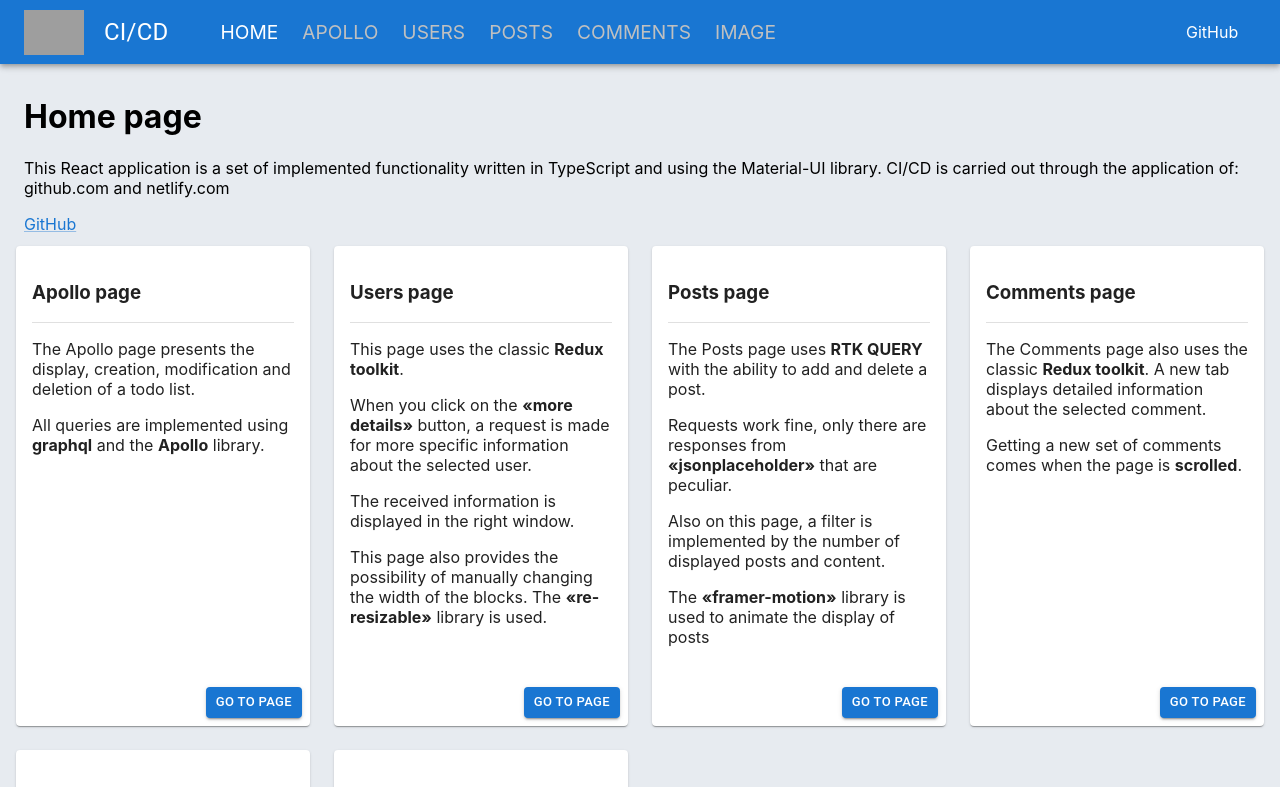
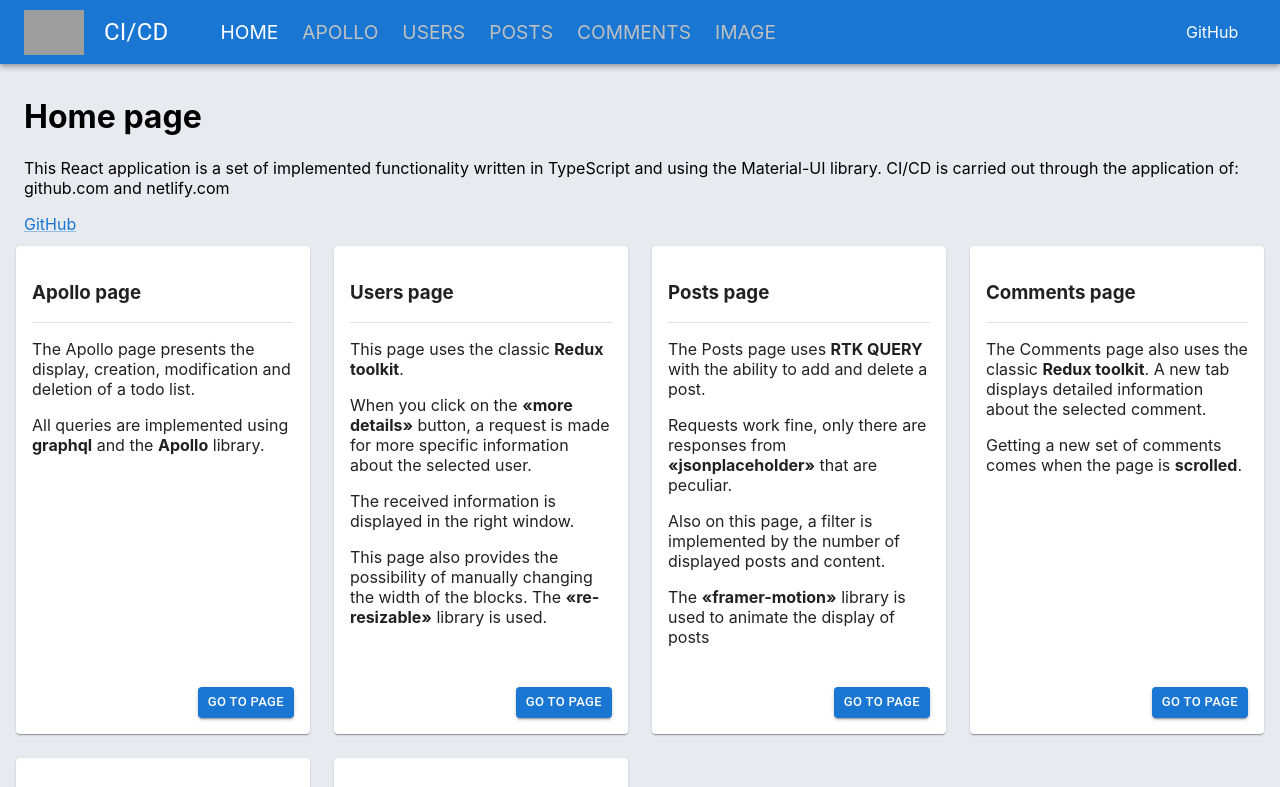
Before and after one commit to Konstantin-Zhirnov/ci-cd, a React (Create React App) app: page / in a window 1280 px wide. Shown: the top 787 px of the page. Built offline with nearby package versions, Linux system fonts and the light colour scheme; grey boxes are pictures that could not be loaded.

Commit message:
Add margin

```diff
--- a/src/Components/LinkButton/LinkButton.module.sass
+++ b/src/Components/LinkButton/LinkButton.module.sass
@@ -6,7 +6,7 @@
   box-sizing: border-box
   outline: 0
   border: 0
-  margin: 0 0 0 auto
+  margin: 0 8px 8px auto
   cursor: pointer
   user-select: none
   vertical-align: middle
```
